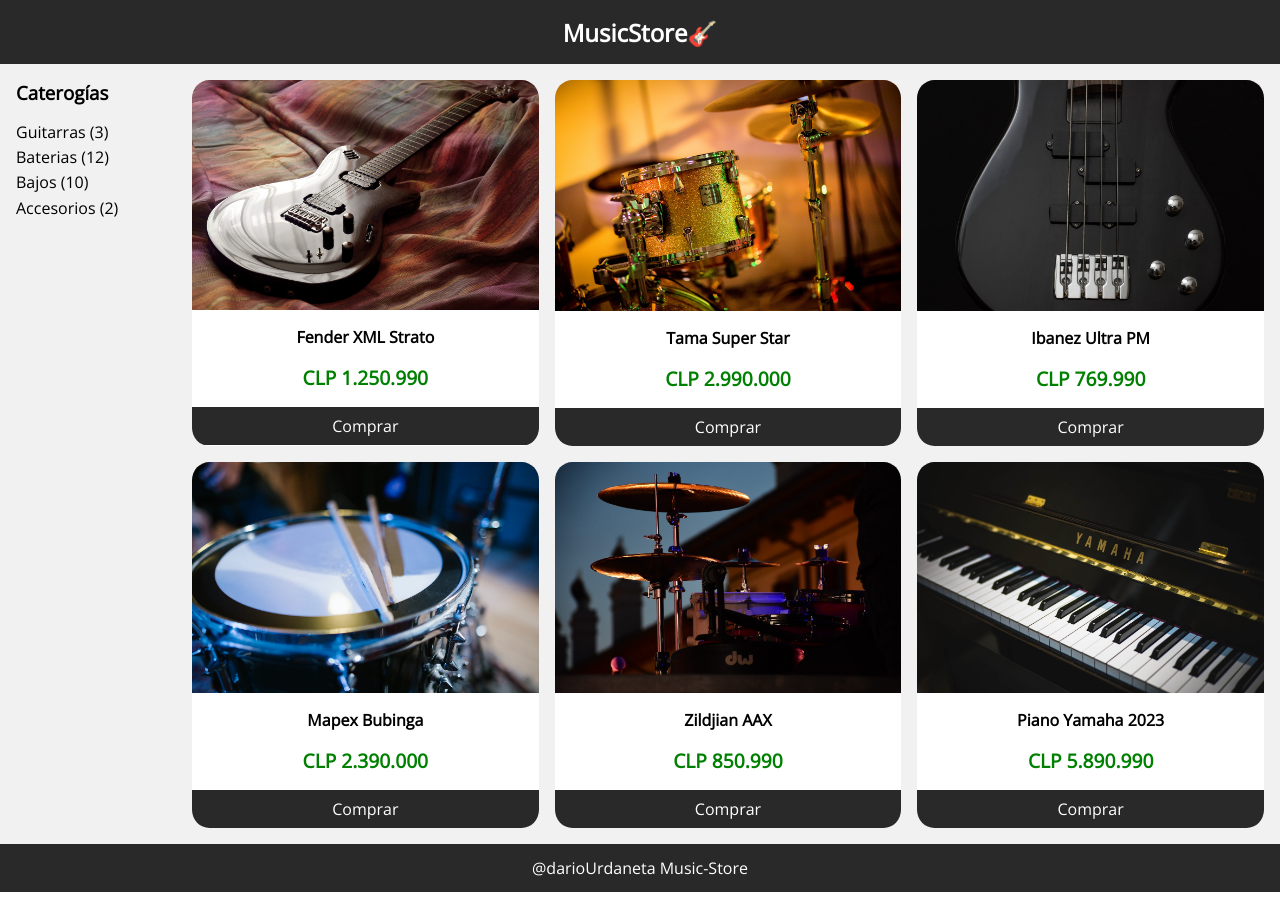
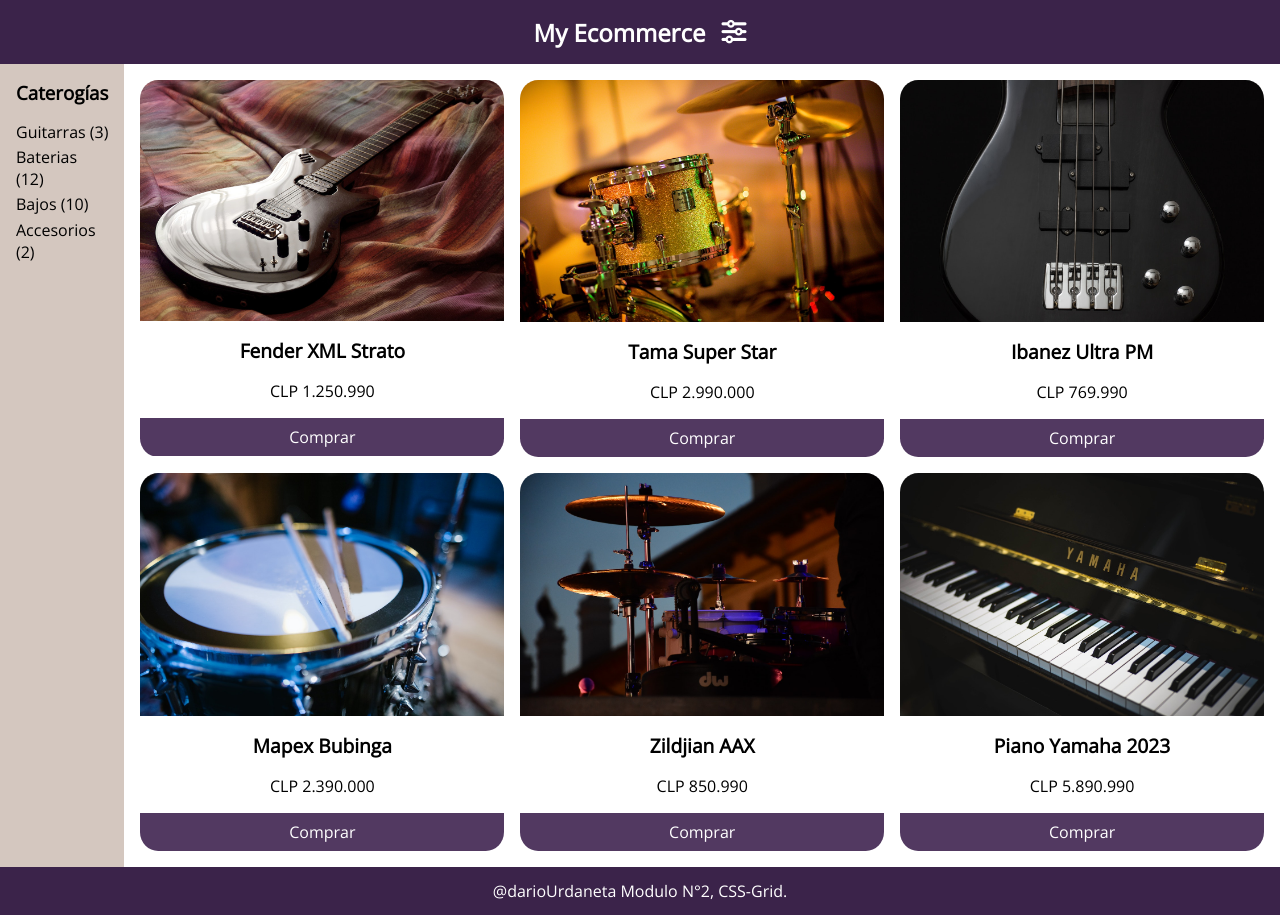
Before and after one commit to holydoritoz/layout-ecommerce, a plain HTML site: page index.html in a window 1280 px wide. Before the commit the page ends 892 px from the top, so only its background shows below. Drawn offline with nearby package versions, Linux system fonts and the light colour scheme.

Commit message:
adding fontawesome logo and color palettes

```diff
--- a/assets/css/styles.css
+++ b/assets/css/styles.css
@@ -6,8 +6,12 @@
     box-sizing: border-box;
   }
 
+  /* Paleta de colores*/
+
   :root {
-    --primary-color: rgb(41, 41, 41);
+    --primary-color: #3b234a;
+    --second-color: #523961;
+    --third-color: #d4c7bf;
   }
 
   body {
@@ -16,13 +20,13 @@
 
 
   .grid-container {
-    background-color: #f1f1f1;
+    background-color: #ffffff;
     display: grid;
     grid-template-areas:
       "header header"
       "aside main"
       "footer footer";
-    grid-template-columns: 11rem 1fr;
+    grid-template-columns: 1fr 10fr;
     grid-template-rows: 4rem 1fr 3rem;
   }
 
@@ -35,12 +39,20 @@
     align-items: center;
     background-color: var(--primary-color);
     color: white;
+    gap: 1rem;
   }
+
+  header i {
+    font-size: 25px;
+  }
+
+
 
   /* Aside CSS*/
 
   aside {
-    height: 90vh;
+    height: 100%;
+    background-color: var(--third-color);
     grid-area: aside;
     display: flex;
     flex-direction: column;
@@ -64,6 +76,7 @@
   }
 
   aside a:hover {
+    color: var(--primary-color);
     font-weight: bold;
   }
 
@@ -85,9 +98,9 @@
     flex-direction: column;
     align-items: center;
     background-color: white;
-    border-radius: 5%;
     overflow: hidden;
     gap: 1rem;
+    border-radius: 5%;
   }
 
   .items-card img {
@@ -95,17 +108,16 @@
   }
 
   .items-card h2 {
-    font-size: 1rem;
+    font-size: 1.2rem;
   }
 
   .items-card p {
-    font-size: 1.2rem;
-    color: green;
-    font-weight: bold;
+    font-size: 1rem;
+    font-weight: lighter;
   }
 
   .items-card .btn-item {
-    background-color: var(--primary-color);
+    background-color: var(--second-color);
     padding: 0.5rem;
     width: 100%;
     text-align: center;
--- a/index.html
+++ b/index.html
@@ -5,29 +5,38 @@
   <meta charset="UTF-8">
   <meta http-equiv="X-UA-Compatible" content="IE=edge">
   <meta name="viewport" content="width=device-width, initial-scale=1.0">
+
   <title>Dario Urdaneta Ecommerce</title>
+
+  <!-- Local CSS-->
+
   <link rel="stylesheet" href="./assets/css/styles.css">
+
+  <!-- Font-Awesome personal KIT -->
+  <script src="https://kit.fontawesome.com/faed31811b.js" crossorigin="anonymous"></script>
+
 </head>
 
 <body>
   <div class="grid-container">
     <header>
-      <h2>MusicStore&#x1F3B8;</h2>
+      <h2>My Ecommerce</h2>
+      <i class="fa-solid fa-sliders"></i>
     </header>
     <aside>
       <h3>Caterogías</h3>
       <ul>
         <li>
-          <a href="">Guitarras <span>(3)</span></a>
+          <a href="#">Guitarras <span>(3)</span></a>
         </li>
         <li>
-          <a href="">Baterias <span>(12)</span></a>
+          <a href="#">Baterias <span>(12)</span></a>
         </li>
         <li>
-          <a href="">Bajos <span>(10)</span></a>
+          <a href="#">Bajos <span>(10)</span></a>
         </li>
         <li>
-          <a href="">Accesorios <span>(2)</span></a>
+          <a href="#">Accesorios <span>(2)</span></a>
         </li>
       </ul>
     </aside>
@@ -74,7 +83,7 @@
           </div>
         </div>
         <div class="items-card">
-          <img src="./assets/img/teclado1.jpg" alt="">
+          <img src="./assets/img/teclado1.jpg" alt="piano color negro con teclas blanca marca yamaha">
           <h2>Piano Yamaha 2023</h2>
           <p> CLP 5.890.990</p>
           <div class="btn-item">
@@ -84,7 +93,7 @@
       </div>
     </main>
     <footer>
-      @darioUrdaneta Music-Store
+      @darioUrdaneta Modulo N°2, CSS-Grid.
     </footer>
   </div>
 </body>
```
